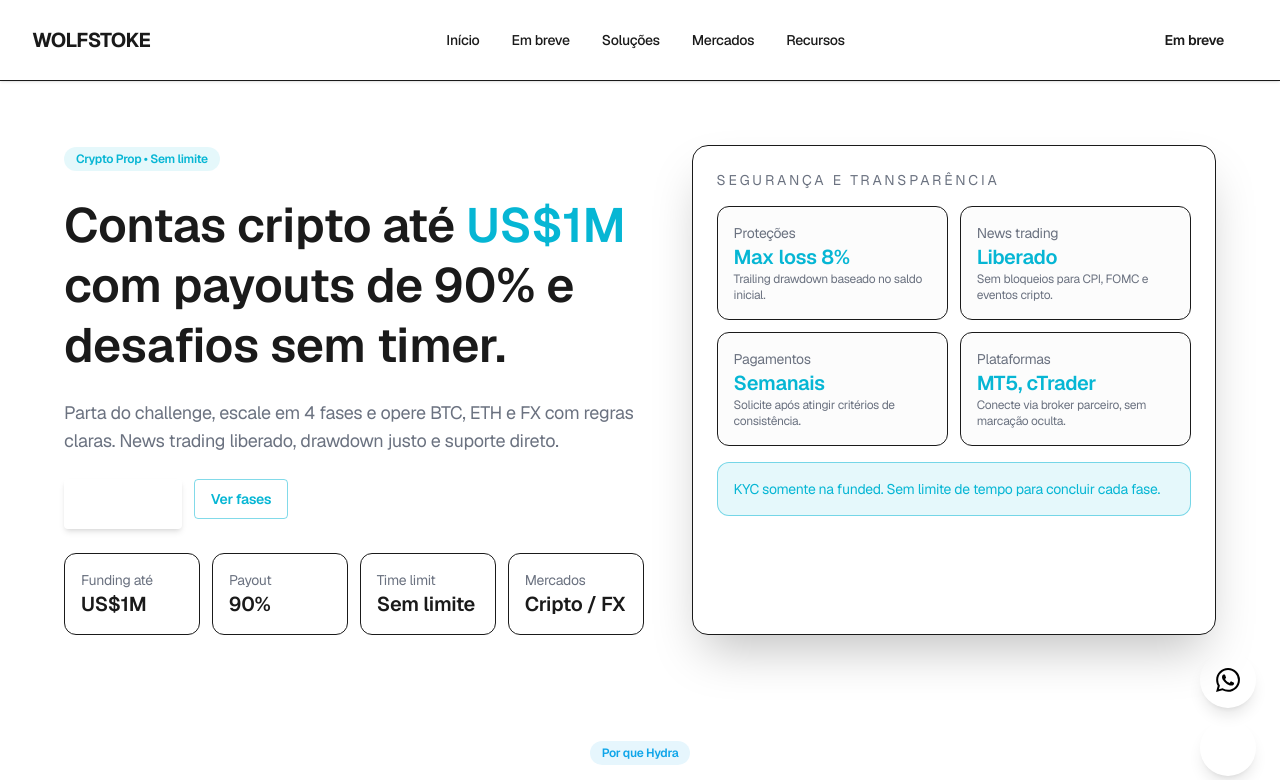
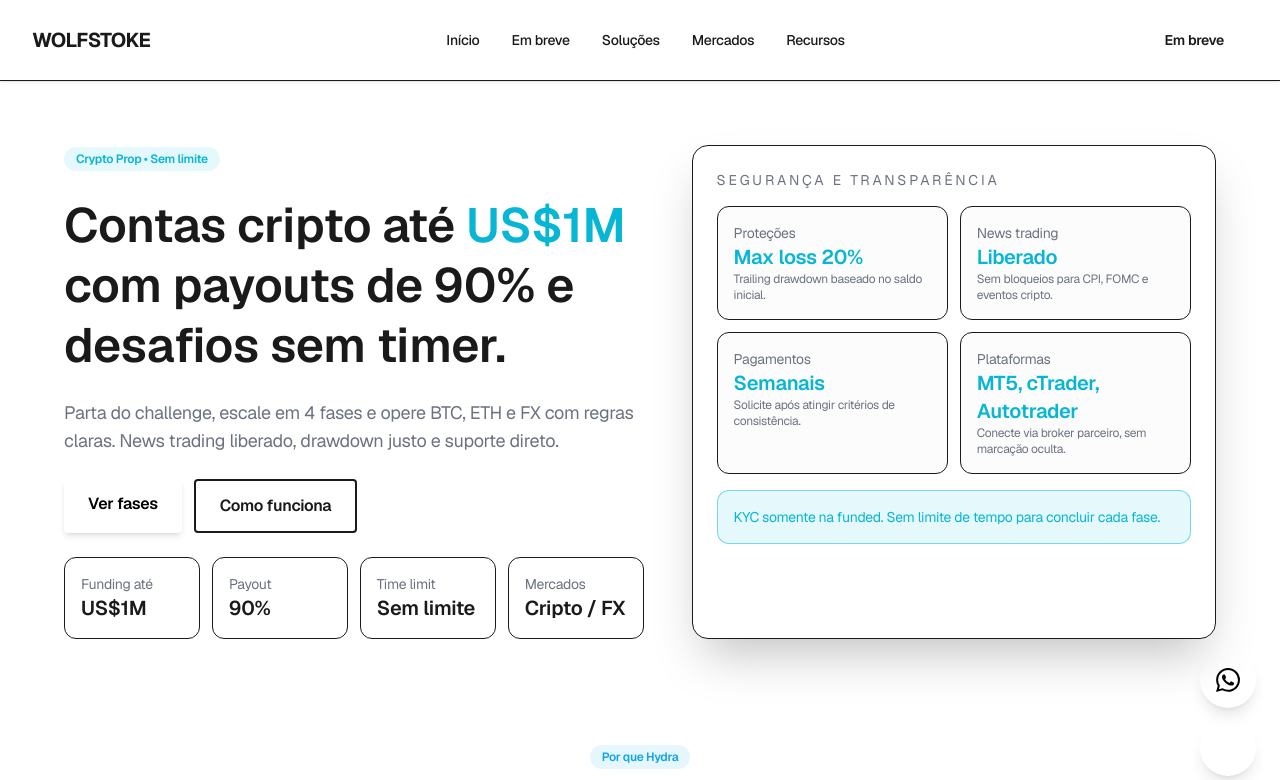
Before and after one commit to kaiqueyamamoto/wolfstoke-com, a Next.js app: page /crypto in a window 1280 px wide. Shown: the top 780 px of the page. Built offline with nearby package versions, Linux system fonts and the light colour scheme.

Commit message:
fix(crypto): HeroSection max loss 20%, Autotrader, botões Ver fases visíveis
v0.1.4

Co-authored-by: Cursor <cursoragent@cursor.com>

```diff
--- a/app/components/crypto/HeroSection.tsx
+++ b/app/components/crypto/HeroSection.tsx
@@ -19,14 +19,17 @@ export default function HeroSection() {
             direto.
           </p>
           <div className="flex flex-wrap gap-3">
-            <a className="px-6 py-3 bg-[--color-accent] text-white rounded font-semibold hover:bg-[--color-secondary] transition-colors shadow-md text-black" href="#steps">
+            <a
+              href="#steps"
+              className="px-6 py-3 rounded font-semibold shadow-md transition-colors bg-[--color-accent] text-black hover:bg-[--color-secondary] hover:text-white"
+            >
               Ver fases
             </a>
             <a
-              className="btn btn-outline border-accent/50 text-accent hover:border-accent hover:bg-accent/10"
               href="#steps"
+              className="px-6 py-3 rounded font-semibold transition-colors border-2 border-[--color-accent] text-[--color-foreground] hover:border-[--color-secondary] hover:bg-[--color-secondary]/10 hover:text-[--color-secondary]"
             >
-              Ver fases
+              Como funciona
             </a>
           </div>
           <div className="grid grid-cols-2 gap-3 md:grid-cols-4">
@@ -51,7 +54,7 @@ export default function HeroSection() {
               <div className="rounded-xl border border-[--color-border-subtle] bg-base-200/40 p-4">
                 <p className="text-muted text-sm">Proteções</p>
                 <p className="text-xl font-semibold text-accent">
-                  Max loss 8%
+                  Max loss 20%
                 </p>
                 <p className="text-xs text-muted">
                   Trailing drawdown baseado no saldo inicial.
@@ -74,7 +77,7 @@ export default function HeroSection() {
               <div className="rounded-xl border border-[--color-border-subtle] bg-base-200/40 p-4">
                 <p className="text-muted text-sm">Plataformas</p>
                 <p className="text-xl font-semibold text-accent">
-                  MT5, cTrader
+                  MT5, cTrader, Autotrader
                 </p>
                 <p className="text-xs text-muted">
                   Conecte via broker parceiro, sem marcação oculta.
--- a/package.json
+++ b/package.json
@@ -1,6 +1,6 @@
 {
   "name": "wolfstoke-site",
-  "version": "0.1.3",
+  "version": "0.1.4",
   "private": true,
   "scripts": {
     "dev": "next dev",
```
